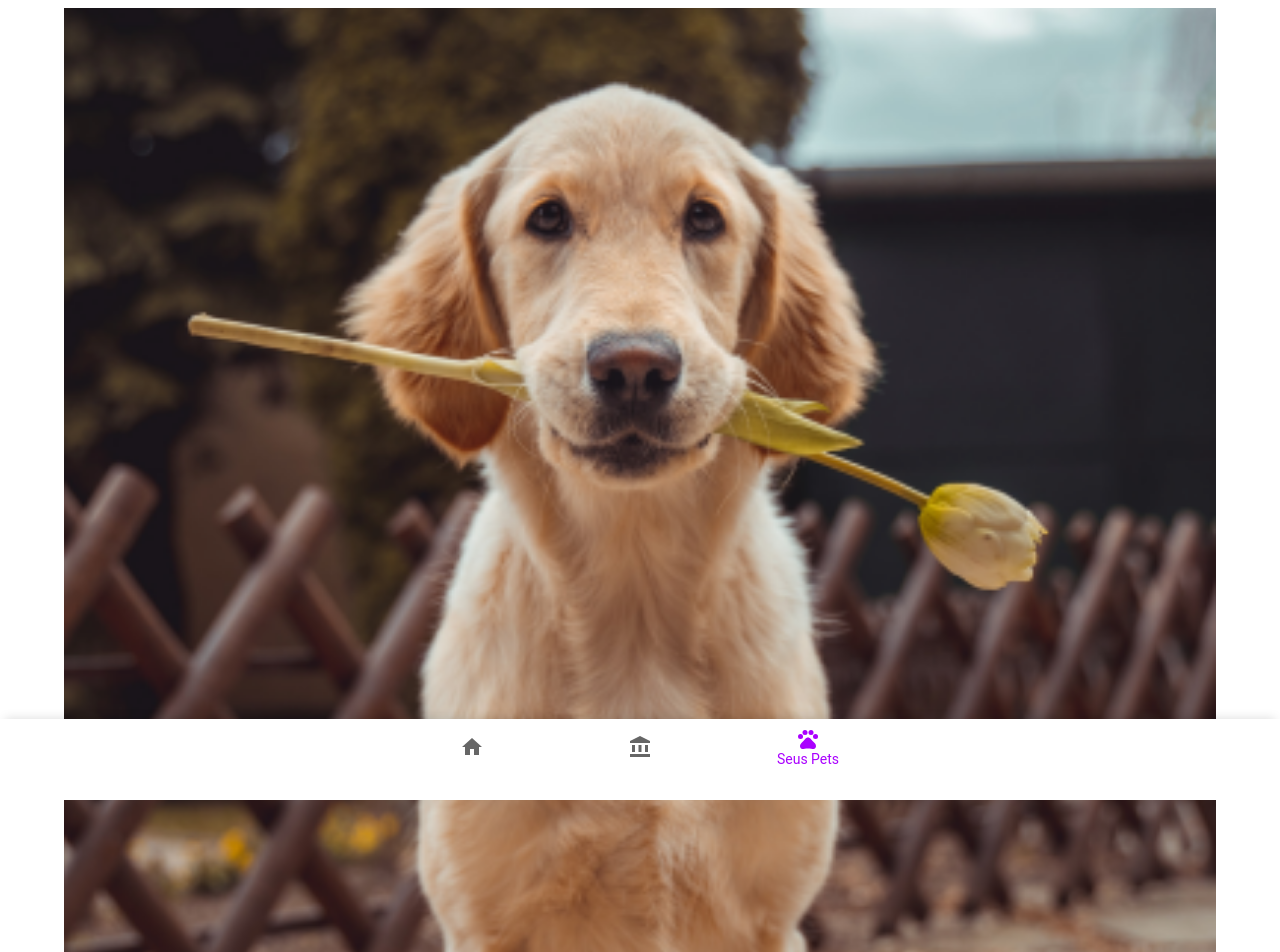
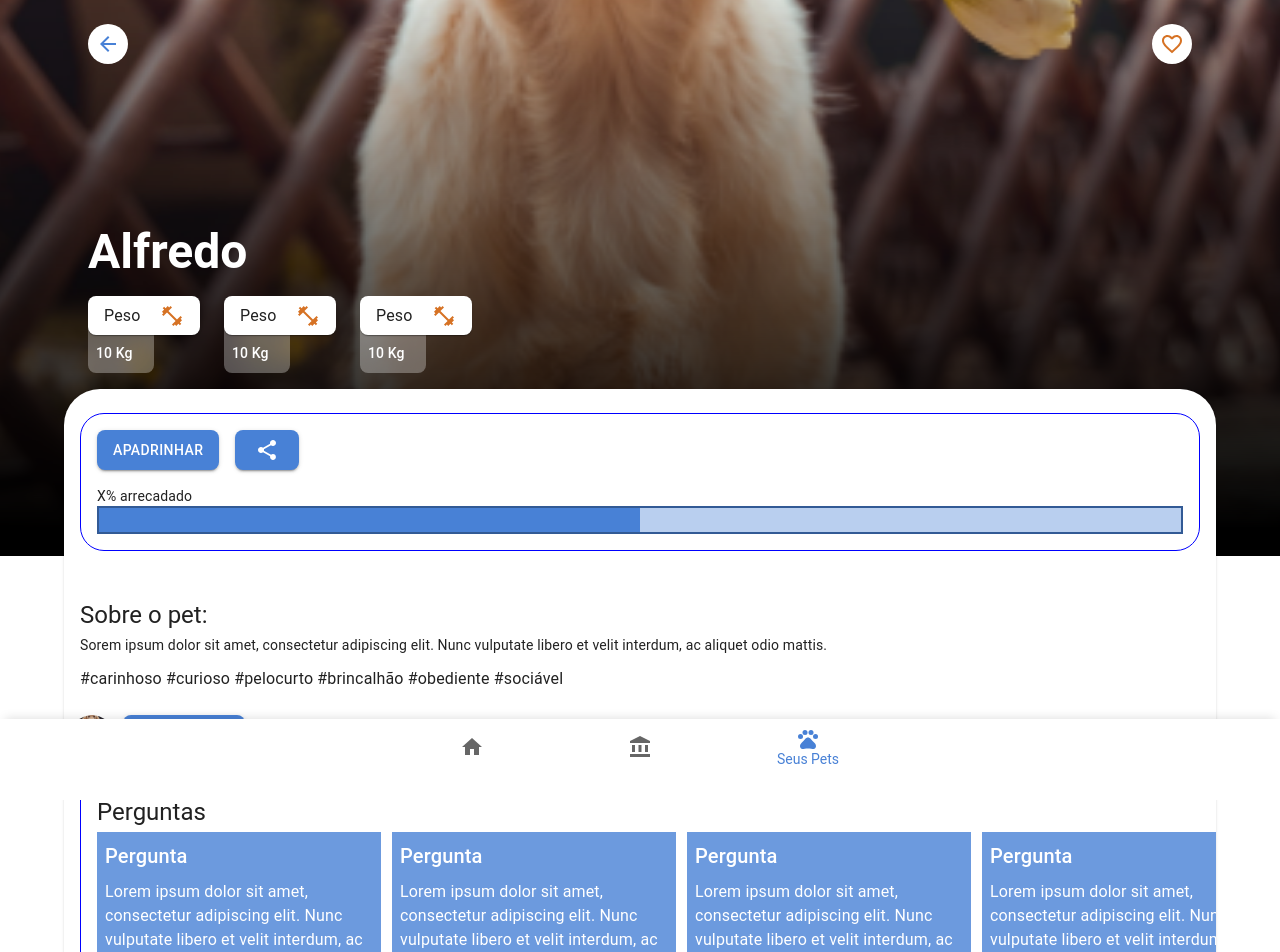
Before and after one commit to MarcosND/oi-dindo, a React (Create React App) app in the folder oi-dindo/: page /pet in a window 1280 px wide. Shown: the top 952 px of the page. Built offline with nearby package versions, Linux system fonts and the light colour scheme.

Commit message:
adjusting pet page

```diff
--- a/oi-dindo/src/App.tsx
+++ b/oi-dindo/src/App.tsx
@@ -1,4 +1,4 @@
-import { ThemeProvider } from "@mui/material";
+import { Box, ThemeProvider } from "@mui/material";
 import Router from "./routes/router";
 import theme from "./global/theme";
 import { ApiProvider } from "./contexts/api";
--- /dev/null
+++ b/oi-dindo/src/components/BannerImage/index.tsx
@@ -0,0 +1,74 @@
+import { BottomNavigation, BottomNavigationAction, Box, Container, SvgIconTypeMap, makeStyles } from "@mui/material";
+import { Home, AccountBalance, Pets } from "@mui/icons-material"
+import { FunctionComponent, ReactElement, ReactNode, useEffect, useState } from "react";
+import { Outlet, useLocation, useNavigate } from "react-router-dom";
+import { capitalize, filter } from "lodash";
+import { OverridableComponent } from "@mui/material/OverridableComponent";
+
+interface BannerImageProps {
+    src: string,
+    distance?: number,
+}
+
+const BannerImage: FunctionComponent<BannerImageProps> = ({src, distance=0}) => {
+
+    const [scale, setScale] = useState<number>();
+    const [dim, setDim] = useState<number>();
+
+    function mapToSmoothValue(value: number, fromLow: number, fromHigh: number, toLow: number, toHigh: number): number {
+        const fromRange = fromHigh - fromLow;
+        const toRange = toHigh - toLow;
+        const ratio = toRange / fromRange;
+        const adjustedValue = value - fromLow;
+        const mappedValue = adjustedValue * ratio + toLow;
+        const smoothValue = Math.round(mappedValue * 100) / 100;
+        return smoothValue;
+    }
+
+    useEffect(() => {
+        let scaleByDistance = 1;
+        let dimByDistance = 0;
+        if (distance) {
+            if (distance > 0) {
+                scaleByDistance = mapToSmoothValue(-distance, 0, -500, 1, 1.5);
+                dimByDistance = mapToSmoothValue(-distance, 0, -500, 0, 10);
+            }
+        }
+        setScale(scaleByDistance);
+        setDim(dimByDistance)
+    }, [distance])
+
+    return <>
+        <img
+            style={{
+                width: '105%',
+                height: '70%',
+                objectFit: 'cover',
+                position: 'fixed',
+                overflowX: 'hidden',
+                overflowY: 'hidden',
+                zIndex: -1,
+                transform: 'translate(-5%, -5%)',
+                scale: `${scale}`,
+                filter: `blur(${dim}px)`
+            }}
+            src={src}
+        />
+        <div style={{
+            width: '105%',
+            height: '70%',
+            objectFit: 'cover',
+            position: 'fixed',
+            overflowX: 'hidden',
+            overflowY: 'hidden',
+            zIndex: -1,
+            transform: 'translate(-5%, -5%)',
+            scale: `${scale}`,
+            background: "linear-gradient(180deg, rgba(255,255,255,0) 0%, rgba(0,0,0,1) 95%)",
+        }}>
+
+        </div>
+    </>;
+}
+
+export default BannerImage;
--- a/oi-dindo/src/components/Navbar/index.tsx
+++ b/oi-dindo/src/components/Navbar/index.tsx
@@ -25,7 +25,7 @@ const Navbar: FunctionComponent<NavbarProps> = ({pages}) => {
     return (
         <Box>
 
-            <Box sx={{ overflowY: "scroll", overflowX: "scroll"}}>
+            <Box sx={{overflowY: "scroll", overflowX: "hidden"}}>
                 <Outlet />
             </Box>
 
--- a/oi-dindo/src/global/theme.ts
+++ b/oi-dindo/src/global/theme.ts
@@ -3,10 +3,10 @@ import { createTheme } from '@mui/material';
 const theme = createTheme({
   palette: {
     primary: {
-      main: '#a0f',
+      main: '#4881D6',
     },
     secondary: {
-      main: '#0f0',
+      main: '#D67224',
     },
   },
 });
--- a/oi-dindo/src/index.tsx
+++ b/oi-dindo/src/index.tsx
@@ -1,6 +1,8 @@
 import React from 'react';
 import ReactDOM from 'react-dom/client';
 import App from './App';
+import BannerImage from './components/BannerImage';
+import avatar from "./images/Alfredo.png"
 
 const root = ReactDOM.createRoot(
   document.getElementById('root') as HTMLElement
--- /dev/null
+++ b/oi-dindo/src/pages/Pet/components/card.tsx
@@ -0,0 +1 @@
+export function card() {}
--- /dev/null
+++ b/oi-dindo/src/pages/Pet/components/header.tsx
@@ -0,0 +1,64 @@
+import { Box, Button, Card, Container, IconButton, Stack, Typography } from "@mui/material";
+import ArrowBackIcon from '@mui/icons-material/ArrowBack';
+import FavoriteBorderIcon from '@mui/icons-material/FavoriteBorder';
+import { FunctionComponent } from "react";
+import StatCard from "./stats";
+
+interface HeaderProps {
+
+}
+
+const Header: FunctionComponent<HeaderProps> = () => {
+
+    return (
+        <Container sx={{width: "100%", marginTop: 2}}>
+            <Stack direction="column" justifyContent="space-between">
+
+                {/* Top buttons */}
+                <Stack direction="row" justifyContent="space-between">
+                    <IconButton sx={{backgroundColor: "white"}}>
+                        <ArrowBackIcon color="primary" />
+                    </IconButton>
+                    <IconButton sx={{backgroundColor: "white"}}>
+                        <FavoriteBorderIcon color="secondary" />
+                    </IconButton>
+                </Stack>
+
+                {/* Bottom info */}
+                <Stack direction="column" justifyContent="space-between" spacing={2} sx={{marginTop: "20vh", marginBottom: "2vh"}}>
+                    <Typography variant="h3" color={"white"} fontWeight={"bold"}>{"Alfredo"}</Typography>
+
+                    <Stack direction="row" spacing={3} sx={{overflowX: "scroll"}}>
+                        <StatCard />
+                        <StatCard />
+                        <StatCard />
+                    </Stack>
+
+                    {/* <Card sx={{borderRadius: 4, padding: 1, width: 120}}>
+                        <Typography variant="h6" fontWeight={"semi-bold"}>{"Peso"}</Typography>
+                    </Card>
+                    <Card
+                        sx={{
+                            borderRadius: 4,
+                            borderTopLeftRadius: 0,
+                            borderTopRightRadius: 0,
+                            padding: 1,
+                            width: 80,
+                            paddingTop: 6,
+                            marginTop: -5,
+                            zIndex: -1,
+                            background: "rgba(255, 255, 255, 0.3)",
+                            backdropFilter: "blur(8px)",
+                            paddingX: "auto"
+                        }}
+                    >
+                        <Typography color="white" variant="h6" fontWeight={"semi-bold"}>{"10 Kg"}</Typography>
+                    </Card> */}
+                </Stack>
+
+            </Stack>
+        </Container>
+    );
+}
+
+export default Header;
--- /dev/null
+++ b/oi-dindo/src/pages/Pet/components/stats.tsx
@@ -0,0 +1,43 @@
+import { Box, Button, Card, Container, Stack, Typography } from "@mui/material";
+import FitnessCenterIcon from '@mui/icons-material/FitnessCenter';
+import { FunctionComponent } from "react";
+
+interface StatCardProps {
+
+}
+
+const StatCard: FunctionComponent<StatCardProps> = () => {
+
+
+
+    return (
+        <Stack direction="column">
+            <Card sx={{borderRadius: 2, paddingX: 2, paddingY: 0.7, width: 80}}>
+                <Stack direction="row" justifyContent={"space-between"} alignItems={"center"}>
+                    <Typography variant="subtitle1" fontWeight={"semi-bold"}>{"Peso"}</Typography>
+                    <FitnessCenterIcon color="secondary"/>
+                </Stack>
+            </Card>
+            <Card
+                elevation={0}
+                sx={{
+                    borderRadius: 2,
+                    borderTopLeftRadius: 0,
+                    borderTopRightRadius: 0,
+                    padding: 1,
+                    width: 50,
+                    paddingTop: 4,
+                    marginTop: -3,
+                    zIndex: -1,
+                    background: "rgba(255, 255, 255, 0.3)",
+                    backdropFilter: "blur(8px)",
+                    paddingX: "auto"
+                }}
+            >
+                <Typography color="white" variant="subtitle2" fontWeight={"semi-bold"}>{"10 Kg"}</Typography>
+            </Card>
+        </Stack>
+    );
+}
+
+export default StatCard;
--- a/oi-dindo/src/pages/Pet/index.tsx
+++ b/oi-dindo/src/pages/Pet/index.tsx
@@ -1,40 +1,72 @@
-import { Avatar, Card, CardActions, CardContent, Container, Button, Typography, Box, LinearProgress, Stack, Hidden } from "@mui/material";
-import { FunctionComponent } from "react";
+import { Avatar, Card, CardActions, CardContent, Container, Button, Typography, Box, LinearProgress, Stack, useScrollTrigger, IconButton } from "@mui/material";
+import ShareIcon from '@mui/icons-material/Share';
+import { FunctionComponent, useEffect, useRef, useState } from "react";
 import avatar from "../../images/Alfredo.png"
+import BannerImage from "../../components/BannerImage";
+import Header from "./components/header";
+import theme from "../../global/theme";
 
 interface PetPageProps {
 
 }
 
 const PetPage: FunctionComponent<PetPageProps> = () => {
+
+    const trigger = useScrollTrigger({ threshold: 0, disableHysteresis: true });
+    const scrollRef = useRef<HTMLDivElement>(null);
+    const [scrollOffset, setScrollOffset] = useState(0);
+
+    useEffect(() => {
+        const handleScroll = () => {
+          setScrollOffset(window.pageYOffset);
+        };
+        window.addEventListener('scroll', handleScroll);
+        return () => {
+          window.removeEventListener('scroll', handleScroll);
+        };
+    }, []);
+
+
     return (
+        <div ref={scrollRef}>
+            <BannerImage src={avatar} distance={scrollOffset}/>
+
             <Container>
-            <Avatar
-            src={avatar}
-            variant="square"
-            sx={{ width: '90vw', height: '120vw' }}
-            />
+                <Header />
+                <Card sx={{borderTopLeftRadius: 36, borderTopRightRadius: 36, paddingY: 1}}>
+                    <CardContent>
+                        <Stack direction="column" spacing={2} sx={{padding: "16px", border: "1px solid blue", borderRadius: 6}}>
 
-            <Card elevation={0}>
-                <Stack spacing={"0px"}>
-                <CardContent>
-                    <Box sx={{padding: "16px", border: "1px solid blue", borderRadius: "14px"}}>
-                        <Typography sx={{paddingBottom:"8px"}} variant="h5" component="div">
-                            Alfredo
-                        </Typography>
+                            <Stack direction="row" spacing={2} justifyContent="start">
+                                <Button
+                                    sx={{borderRadius:2, minHeight: 40, margin:0}}
+                                    variant="contained"
+                                >
+                                    Apadrinhar
+                                </Button>
+                                <Button sx={{borderRadius:2, minHeight: 40, margin:0}} variant="contained" color="primary">
+                                    <ShareIcon/>
+                                </Button>
+                            </Stack>
+
+                            <Stack direction="column">
                                 <Typography variant="body2">
                                     X% arrecadado
                                 </Typography>
-                        <LinearProgress variant="determinate" value={50} sx={{height: 24}}/>
-                    </Box>
+                                <LinearProgress variant="determinate" color="primary" value={50}
+                                    sx={{
+                                        height: 24,
+                                        border: 2,
+                                        borderColor: theme.palette.primary.dark,
+                                    }}
+                                />
+                            </Stack>
+
+                        </Stack>
                     </CardContent>
 
                     <CardActions>
-                    <Button
-                    sx={{borderRadius:2, minHeight: 40, left: "50%", margin:0, msTransform: "translateX(-50%)", transform: "translateX(-50%)"}}
-                    variant="contained">
-                        Apadrinhar
-                    </Button>
+
                     </CardActions>
 
                     <CardContent>
@@ -61,7 +93,7 @@ const PetPage: FunctionComponent<PetPageProps> = () => {
                         </Stack>
                     </CardActions>
 
-                <CardContent>
+                    <CardContent sx={{marginBottom: 14}}>
                         <Box sx={{padding: "16px", border: "1px solid blue", borderRadius: "14px", width:"100vw"}}>
                                 <Typography sx={{paddingBottom:"4px"}} variant="h5" component="div">
                                     Perguntas
@@ -69,38 +101,38 @@ const PetPage: FunctionComponent<PetPageProps> = () => {
 
                                 <Box sx={{overflow: "auto", whiteSpace: "nowrap"}}>
                                     <Stack direction="row" spacing={"11px"}>
-                                    <Box sx={{backgroundColor: "blue", display: "inline-block", minWidth:230, whiteSpace: "normal"}}>
-                                        <Typography sx={{padding:"8px", textAlign: "left"}} variant="h6">
+                                        <Box sx={{backgroundColor: theme.palette.primary.light, display: "inline-block", minWidth:230, whiteSpace: "normal"}}>
+                                            <Typography color="white" sx={{padding:"8px", textAlign: "left"}} variant="h6">
                                                 Pergunta
                                             </Typography>
-                                        <Typography sx={{paddingLeft:"8px", paddingRight:"8px", paddingBottom:"8px",wordBreak: "normal", overflow: "hidden"}} variant="body1" align="left">
+                                            <Typography color="white" sx={{paddingLeft:"8px", paddingRight:"8px", paddingBottom:"8px",wordBreak: "normal", overflow: "hidden"}} variant="body1" align="left">
                                                 Lorem ipsum dolor sit amet, consectetur adipiscing elit.
                                                 Nunc vulputate libero et velit interdum, ac aliquet odio mattis.
                                             </Typography>
                                         </Box>
-                                    <Box sx={{backgroundColor: "blue", display: "inline-block", minWidth:230, whiteSpace: "normal"}}>
-                                        <Typography sx={{padding:"8px", textAlign: "left"}} variant="h6">
+                                        <Box sx={{backgroundColor: theme.palette.primary.light, display: "inline-block", minWidth:230, whiteSpace: "normal"}}>
+                                            <Typography color="white" sx={{padding:"8px", textAlign: "left"}} variant="h6">
                                                 Pergunta
                                             </Typography>
-                                        <Typography sx={{paddingLeft:"8px", paddingRight:"8px", paddingBottom:"8px",wordBreak: "normal", overflow: "hidden"}} variant="body1" align="left">
+                                            <Typography color="white" sx={{paddingLeft:"8px", paddingRight:"8px", paddingBottom:"8px",wordBreak: "normal", overflow: "hidden"}} variant="body1" align="left">
                                                 Lorem ipsum dolor sit amet, consectetur adipiscing elit.
                                                 Nunc vulputate libero et velit interdum, ac aliquet odio mattis.
                                             </Typography>
                                         </Box>
-                                    <Box sx={{backgroundColor: "blue", display: "inline-block", minWidth:230, whiteSpace: "normal"}}>
-                                        <Typography sx={{padding:"8px", textAlign: "left"}} variant="h6">
+                                        <Box sx={{backgroundColor: theme.palette.primary.light, display: "inline-block", minWidth:230, whiteSpace: "normal"}}>
+                                            <Typography color="white" sx={{padding:"8px", textAlign: "left"}} variant="h6">
                                                 Pergunta
                                             </Typography>
-                                        <Typography sx={{paddingLeft:"8px", paddingRight:"8px", paddingBottom:"8px",wordBreak: "normal", overflow: "hidden"}} variant="body1" align="left">
+                                            <Typography color="white" sx={{paddingLeft:"8px", paddingRight:"8px", paddingBottom:"8px",wordBreak: "normal", overflow: "hidden"}} variant="body1" align="left">
                                                 Lorem ipsum dolor sit amet, consectetur adipiscing elit.
                                                 Nunc vulputate libero et velit interdum, ac aliquet odio mattis.
                                             </Typography>
                                         </Box>
-                                    <Box sx={{backgroundColor: "blue", display: "inline-block", minWidth:230, whiteSpace: "normal"}}>
-                                        <Typography sx={{padding:"8px", textAlign: "left"}} variant="h6">
+                                        <Box sx={{backgroundColor: theme.palette.primary.light, display: "inline-block", minWidth:230, whiteSpace: "normal"}}>
+                                            <Typography color="white" sx={{padding:"8px", textAlign: "left"}} variant="h6">
                                                 Pergunta
                                             </Typography>
-                                        <Typography sx={{paddingLeft:"8px", paddingRight:"8px", paddingBottom:"8px",wordBreak: "normal", overflow: "hidden"}} variant="body1" align="left">
+                                            <Typography color="white" sx={{paddingLeft:"8px", paddingRight:"8px", paddingBottom:"8px",wordBreak: "normal", overflow: "hidden"}} variant="body1" align="left">
                                                 Lorem ipsum dolor sit amet, consectetur adipiscing elit.
                                                 Nunc vulputate libero et velit interdum, ac aliquet odio mattis.
                                             </Typography>
@@ -110,16 +142,10 @@ const PetPage: FunctionComponent<PetPageProps> = () => {
                                 </Box>
                         </Box>
                     </CardContent>
-                </Stack>
-                    <br />
-                    <br />
-                    <br />
-                    <br />
-                    <br />
-                    <br />
 
                 </Card>
             </Container>
+        </div>
     );
 }
 
```
Also changed, not shown: oi-dindo/src/components/LinearProgress/index.tsx (deleted). Lines whose indentation alone changed are shown as unchanged.
